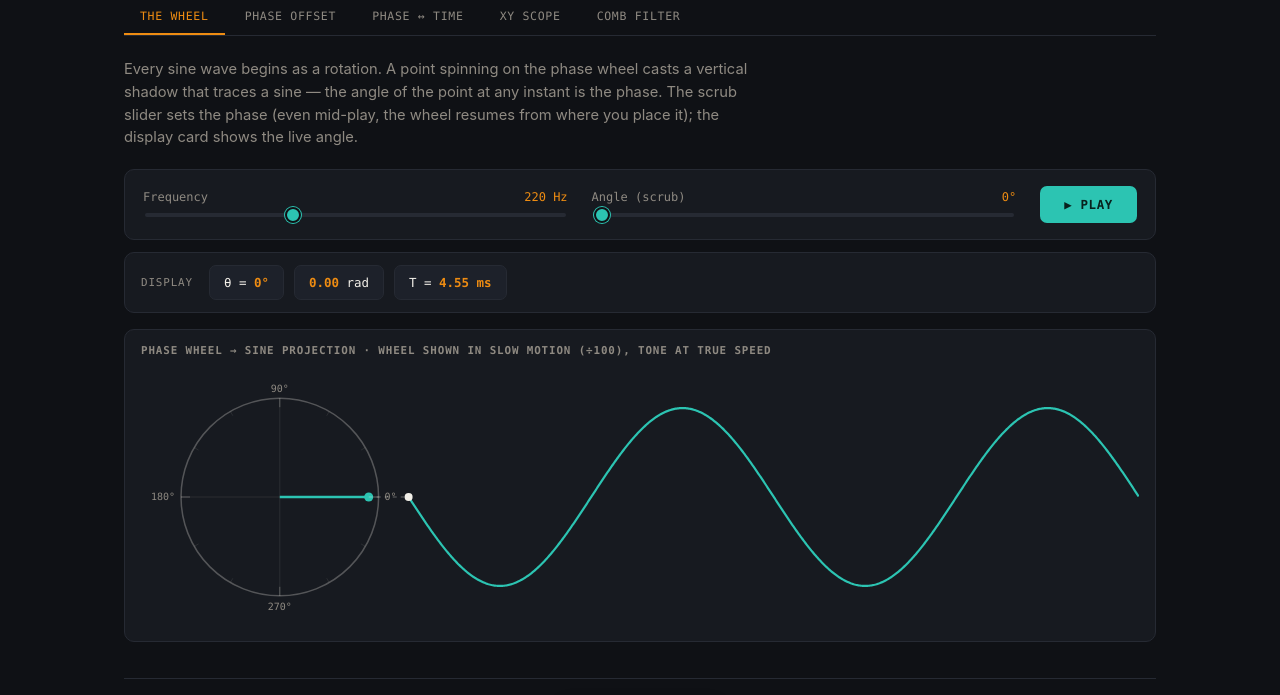
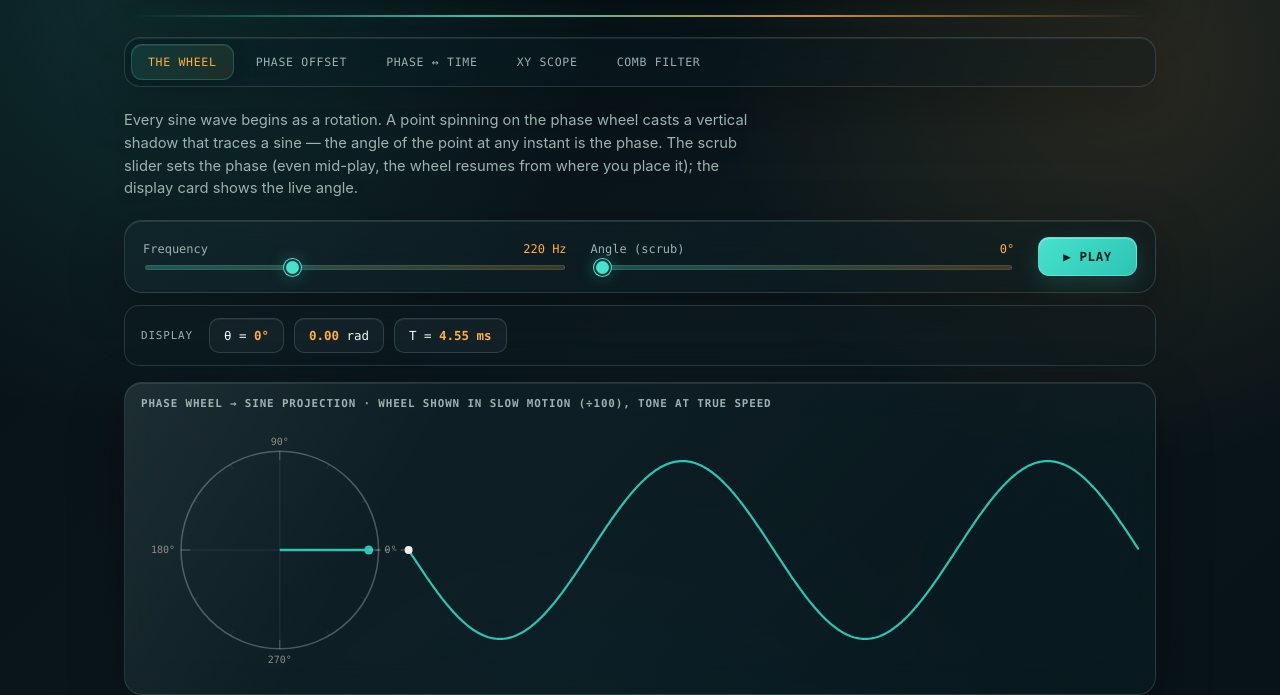
Before and after one commit to entertainmentyell-prog/yell-interactive-audio-lab, a plain HTML site: page phase-wheel.html in a window 1280 px wide. Shown: the part 114-809 px from the top of the page. Drawn offline with Linux system fonts and the light colour scheme.

Commit message:
Add glassmorphism UI + Sound Propagation Lesson

```diff
--- a/phase-wheel.html
+++ b/phase-wheel.html
@@ -7,81 +7,249 @@
 <link rel="icon" type="image/png" href="yell-logo.png">
 <style>
   :root{
-    --bg:#0f1115;
-    --panel:#171a20;
-    --panel-2:#1d212a;
-    --line:#262a33;
-    --amber:#ee8c12;
-    --amber-dim:#8a5410;
-    --teal:#2cc4b2;
-    --teal-dim:#1e857a;
-    --paper:#f2efe8;
-    --paper-dim:#8f8a82;
-    --danger:#e0645a;
+    --bg:#071015;
+    --panel:rgba(18,30,35,.46);
+    --panel-2:rgba(26,42,47,.54);
+    --line:rgba(220,250,246,.14);
+    --line-strong:rgba(220,250,246,.24);
+    --amber:#ffad45;
+    --amber-dim:#a96a24;
+    --teal:#48e1ce;
+    --teal-dim:#239f91;
+    --paper:#eef8f5;
+    --paper-dim:#9bb2ae;
+    --danger:#ff756b;
+    --glass-blur:18px;
+    --glass-shadow:0 18px 55px rgba(0,0,0,.28), inset 0 1px 0 rgba(255,255,255,.09);
     --mono: ui-monospace, 'SF Mono', 'JetBrains Mono', Menlo, Consolas, monospace;
     --sans: -apple-system, BlinkMacSystemFont, 'Segoe UI', Inter, Roboto, sans-serif;
   }
   *{box-sizing:border-box;}
-  html,body{margin:0;padding:0;background:var(--bg);color:var(--paper);font-family:var(--sans);}
+  html,body{
+    margin:0;
+    padding:0;
+    min-height:100%;
+    background:
+      radial-gradient(circle at 12% 8%, rgba(72,225,206,.14), transparent 30%),
+      radial-gradient(circle at 88% 16%, rgba(255,173,69,.13), transparent 28%),
+      radial-gradient(circle at 50% 100%, rgba(45,120,150,.16), transparent 38%),
+      linear-gradient(135deg,#061015 0%,#0b171c 48%,#071116 100%);
+    color:var(--paper);
+    font-family:var(--sans);
+  }
+  body::before{
+    content:"";
+    position:fixed;
+    inset:-20%;
+    z-index:-2;
+    background:
+      radial-gradient(circle at 25% 35%, rgba(72,225,206,.08), transparent 22%),
+      radial-gradient(circle at 75% 65%, rgba(255,173,69,.07), transparent 20%);
+    filter:blur(45px);
+    pointer-events:none;
+  }
+  body::after{
+    content:"";
+    position:fixed;
+    inset:0;
+    z-index:-1;
+    pointer-events:none;
+    background-image:
+      linear-gradient(rgba(255,255,255,.018) 1px, transparent 1px),
+      linear-gradient(90deg, rgba(255,255,255,.018) 1px, transparent 1px);
+    background-size:48px 48px;
+    mask-image:linear-gradient(to bottom,rgba(0,0,0,.65),transparent 90%);
+  }
   :focus-visible{outline:2px solid var(--teal);outline-offset:2px;}
   .app{max-width:1080px;margin:0 auto;padding:28px 24px 60px;}
 
-  .app-header{display:flex;justify-content:space-between;align-items:flex-end;gap:20px;flex-wrap:wrap;padding-bottom:18px;}
+  .app-header{
+    display:flex;justify-content:space-between;align-items:flex-end;gap:20px;flex-wrap:wrap;
+    padding:20px 22px 18px;
+    margin-bottom:16px;
+    background:rgba(14,28,33,.42);
+    border:1px solid var(--line);
+    border-radius:20px;
+    backdrop-filter:blur(var(--glass-blur)) saturate(135%);
+    -webkit-backdrop-filter:blur(var(--glass-blur)) saturate(135%);
+    box-shadow:var(--glass-shadow);
+  }
   h1{font-family:var(--mono);font-size:1.25rem;font-weight:700;letter-spacing:0.08em;text-transform:uppercase;margin:0 0 6px;}
   .subtitle{margin:0;color:var(--paper-dim);font-size:0.78rem;font-family:var(--mono);}
-  .brand-rule{height:2px;border-radius:1px;background:linear-gradient(90deg,var(--teal-dim),var(--amber));margin-bottom:20px;}
+  .brand-rule{
+    height:2px;border-radius:999px;
+    background:linear-gradient(90deg,transparent,var(--teal),var(--amber),transparent);
+    margin:0 8px 20px;
+    box-shadow:0 0 18px rgba(72,225,206,.18);
+  }
   .master-vol{display:flex;align-items:center;gap:10px;}
   .master-vol label{font-size:0.68rem;text-transform:uppercase;letter-spacing:0.08em;color:var(--paper-dim);font-family:var(--mono);}
 
-  .app-footer{display:flex;justify-content:center;border-top:1px solid var(--line);margin-top:36px;padding-top:22px;}
+  .app-footer{
+    display:flex;justify-content:center;
+    border-top:1px solid var(--line);
+    margin-top:36px;padding-top:22px;
+    background:linear-gradient(180deg,transparent,rgba(12,25,30,.25));
+  }
   .brand-logo{height:160px;width:auto;display:block;border-radius:12px;box-shadow:0 2px 14px rgba(0,0,0,0.35);}
 
-  .tabs{display:flex;gap:4px;margin-bottom:22px;border-bottom:1px solid var(--line);flex-wrap:wrap;}
-  .tab-btn{background:none;border:none;color:var(--paper-dim);padding:10px 16px;font-size:0.72rem;font-family:var(--mono);text-transform:uppercase;letter-spacing:0.06em;cursor:pointer;border-bottom:2px solid transparent;transition:color .15s, border-color .15s;}
-  .tab-btn:hover{color:var(--paper);}
-  .tab-btn.active{color:var(--amber);border-bottom-color:var(--amber);}
+  .tabs{
+    display:flex;gap:5px;margin-bottom:22px;
+    padding:6px;
+    border:1px solid var(--line);
+    border-radius:16px;
+    background:rgba(12,25,30,.38);
+    backdrop-filter:blur(14px) saturate(130%);
+    -webkit-backdrop-filter:blur(14px) saturate(130%);
+    box-shadow:var(--glass-shadow);
+    flex-wrap:wrap;
+  }
+  .tab-btn{
+    background:transparent;border:1px solid transparent;color:var(--paper-dim);
+    padding:10px 16px;font-size:0.72rem;font-family:var(--mono);
+    text-transform:uppercase;letter-spacing:0.06em;cursor:pointer;
+    border-radius:11px;transition:all .18s ease;
+  }
+  .tab-btn:hover{
+    color:var(--paper);
+    background:rgba(255,255,255,.045);
+    border-color:rgba(255,255,255,.08);
+  }
+  .tab-btn.active{
+    color:var(--amber);
+    background:linear-gradient(135deg,rgba(72,225,206,.12),rgba(255,173,69,.09));
+    border-color:rgba(72,225,206,.22);
+    box-shadow:inset 0 1px 0 rgba(255,255,255,.08),0 5px 18px rgba(0,0,0,.14);
+  }
 
   .panel{display:none;}
-  .panel.active{display:block;animation:fade .2s ease;}
+  .panel.active{
+    display:block;animation:fade .2s ease;
+  }
+  .panel{
+    position:relative;
+  }
+  .caption{
+    text-shadow:0 1px 12px rgba(0,0,0,.25);
+  }
   @keyframes fade{from{opacity:0;}to{opacity:1;}}
   @media (prefers-reduced-motion: reduce){ .panel.active{animation:none;} }
 
   .caption{color:var(--paper-dim);font-size:0.92rem;line-height:1.55;max-width:640px;margin:0 0 20px;}
 
-  .controls-row{display:flex;align-items:center;gap:24px;flex-wrap:wrap;margin-bottom:12px;padding:16px 18px;background:var(--panel);border:1px solid var(--line);border-radius:10px;}
-  .info-row{display:flex;align-items:center;gap:10px;flex-wrap:wrap;margin-bottom:16px;padding:12px 16px;background:var(--panel);border:1px solid var(--line);border-radius:10px;}
+  .controls-row{
+    display:flex;align-items:center;gap:24px;flex-wrap:wrap;margin-bottom:12px;
+    padding:16px 18px;
+    background:linear-gradient(135deg,rgba(24,42,47,.52),rgba(11,25,30,.38));
+    border:1px solid var(--line);
+    border-radius:18px;
+    backdrop-filter:blur(var(--glass-blur)) saturate(135%);
+    -webkit-backdrop-filter:blur(var(--glass-blur)) saturate(135%);
+    box-shadow:var(--glass-shadow);
+  }
+  .info-row{
+    display:flex;align-items:center;gap:10px;flex-wrap:wrap;margin-bottom:16px;
+    padding:12px 16px;
+    background:rgba(18,33,38,.38);
+    border:1px solid var(--line);
+    border-radius:15px;
+    backdrop-filter:blur(14px);
+    -webkit-backdrop-filter:blur(14px);
+  }
   .info-row .info-label{font-size:0.68rem;text-transform:uppercase;letter-spacing:0.08em;color:var(--paper-dim);font-family:var(--mono);margin-right:6px;}
 
   .btn-group{display:flex;gap:6px;flex-wrap:wrap;}
-  .shape-btn{background:var(--panel-2);border:1px solid var(--line);color:var(--paper-dim);padding:9px 16px;border-radius:7px;font-size:0.78rem;font-family:var(--mono);cursor:pointer;transition:all .15s;}
+  .shape-btn{
+    background:rgba(30,50,55,.48);border:1px solid var(--line);
+    color:var(--paper-dim);padding:9px 16px;border-radius:10px;
+    font-size:0.78rem;font-family:var(--mono);cursor:pointer;transition:all .15s;
+    box-shadow:inset 0 1px 0 rgba(255,255,255,.05);
+  }
   .shape-btn:hover{color:var(--paper);border-color:var(--teal-dim);}
-  .shape-btn.active{color:var(--bg);background:var(--teal);border-color:var(--teal);font-weight:700;}
+  .shape-btn.active{
+    color:#05211d;
+    background:linear-gradient(135deg,#48e1ce,#2cc4b2);
+    border-color:rgba(255,255,255,.22);
+    font-weight:700;
+    box-shadow:0 6px 22px rgba(72,225,206,.18),inset 0 1px 0 rgba(255,255,255,.35);
+  }
 
   .slider-group{display:flex;flex-direction:column;gap:7px;min-width:200px;flex:1;}
   .slider-group .label-row{display:flex;justify-content:space-between;font-size:0.75rem;color:var(--paper-dim);font-family:var(--mono);}
   .slider-group .val{color:var(--amber);}
-  input[type=range]{-webkit-appearance:none;appearance:none;height:4px;background:var(--line);border-radius:2px;outline:none;}
-  input[type=range]::-webkit-slider-thumb{-webkit-appearance:none;width:16px;height:16px;border-radius:50%;background:var(--teal);cursor:pointer;border:2px solid var(--bg);box-shadow:0 0 0 1px var(--teal);}
-  input[type=range]::-moz-range-thumb{width:16px;height:16px;border-radius:50%;background:var(--teal);cursor:pointer;border:2px solid var(--bg);}
+  input[type=range]{
+    -webkit-appearance:none;appearance:none;height:5px;
+    background:linear-gradient(90deg,rgba(72,225,206,.28),rgba(255,173,69,.2));
+    border:1px solid rgba(255,255,255,.08);
+    border-radius:999px;outline:none;
+  }
+  input[type=range]::-webkit-slider-thumb{
+    -webkit-appearance:none;width:17px;height:17px;border-radius:50%;
+    background:var(--teal);cursor:pointer;border:2px solid rgba(7,16,21,.8);
+    box-shadow:0 0 0 1px var(--teal),0 0 16px rgba(72,225,206,.35);
+  }
+  input[type=range]::-moz-range-thumb{
+    width:17px;height:17px;border-radius:50%;background:var(--teal);
+    cursor:pointer;border:2px solid rgba(7,16,21,.8);
+    box-shadow:0 0 0 1px var(--teal),0 0 16px rgba(72,225,206,.35);
+  }
 
-  .play-btn{background:var(--teal);color:#08211d;border:none;padding:11px 24px;border-radius:7px;font-size:0.78rem;font-family:var(--mono);text-transform:uppercase;letter-spacing:0.05em;font-weight:700;cursor:pointer;transition:background .15s, transform .1s;}
+  .play-btn{
+    background:linear-gradient(135deg,#48e1ce,#2cc4b2);
+    color:#08211d;border:1px solid rgba(255,255,255,.18);
+    padding:11px 24px;border-radius:11px;font-size:0.78rem;
+    font-family:var(--mono);text-transform:uppercase;letter-spacing:0.05em;
+    font-weight:700;cursor:pointer;transition:all .15s ease;
+    box-shadow:0 8px 24px rgba(72,225,206,.16),inset 0 1px 0 rgba(255,255,255,.3);
+  }
   .play-btn:hover{background:#3fe0ca;}
   .play-btn:active{transform:scale(0.97);}
   .play-btn.playing{background:var(--danger);color:#2c0e0c;}
   .play-btn.playing:hover{background:#ea7d74;}
-  .play-btn.sweep{background:var(--amber);color:#2c1a05;}
+  .play-btn.sweep{
+    background:linear-gradient(135deg,#ffc06b,#ee8c12);
+    color:#2c1a05;
+    box-shadow:0 8px 24px rgba(255,173,69,.16),inset 0 1px 0 rgba(255,255,255,.3);
+  }
   .play-btn.sweep:hover{background:#f7a03a;}
 
-  .readout{font-family:var(--mono);font-size:0.78rem;color:var(--paper);background:var(--panel-2);border:1px solid var(--line);padding:9px 14px;border-radius:7px;}
+  .readout{
+    font-family:var(--mono);font-size:0.78rem;color:var(--paper);
+    background:rgba(29,48,53,.42);border:1px solid var(--line);
+    padding:9px 14px;border-radius:10px;
+    box-shadow:inset 0 1px 0 rgba(255,255,255,.05);
+  }
   .readout .hi{color:var(--amber);font-weight:700;}
 
-  .viz{background:var(--panel);border:1px solid var(--line);border-radius:10px;padding:14px 16px;margin-bottom:14px;}
+  .viz{
+    background:
+      linear-gradient(135deg,rgba(24,43,48,.55),rgba(10,23,28,.42));
+    border:1px solid var(--line);
+    border-radius:18px;padding:14px 16px;margin-bottom:14px;
+    backdrop-filter:blur(var(--glass-blur)) saturate(140%);
+    -webkit-backdrop-filter:blur(var(--glass-blur)) saturate(140%);
+    box-shadow:var(--glass-shadow);
+    overflow:hidden;
+    position:relative;
+  }
+  .viz::before{
+    content:"";
+    position:absolute;
+    inset:0;
+    pointer-events:none;
+    background:linear-gradient(120deg,rgba(255,255,255,.06),transparent 28%,transparent 72%,rgba(72,225,206,.025));
+  }
   .viz h4{margin:0 0 10px;font-size:0.68rem;text-transform:uppercase;letter-spacing:0.08em;color:var(--paper-dim);font-weight:600;font-family:var(--mono);}
   canvas{width:100%;height:260px;display:block;}
 
   @media (max-width:640px){
-    .controls-row{flex-direction:column;align-items:stretch;}
+    .app{padding:18px 14px 44px;}
+    .app-header{padding:18px;border-radius:16px;}
+    .tabs{border-radius:14px;}
+    .tab-btn{flex:1 1 auto;}
+    .controls-row{flex-direction:column;align-items:stretch;border-radius:16px;}
     .slider-group{min-width:100%;}
+    .viz{border-radius:16px;padding:12px;}
     .brand-logo{height:130px;}
   }
 </style>
```
Also changed, not shown: index.html (+5 -0 lines).
